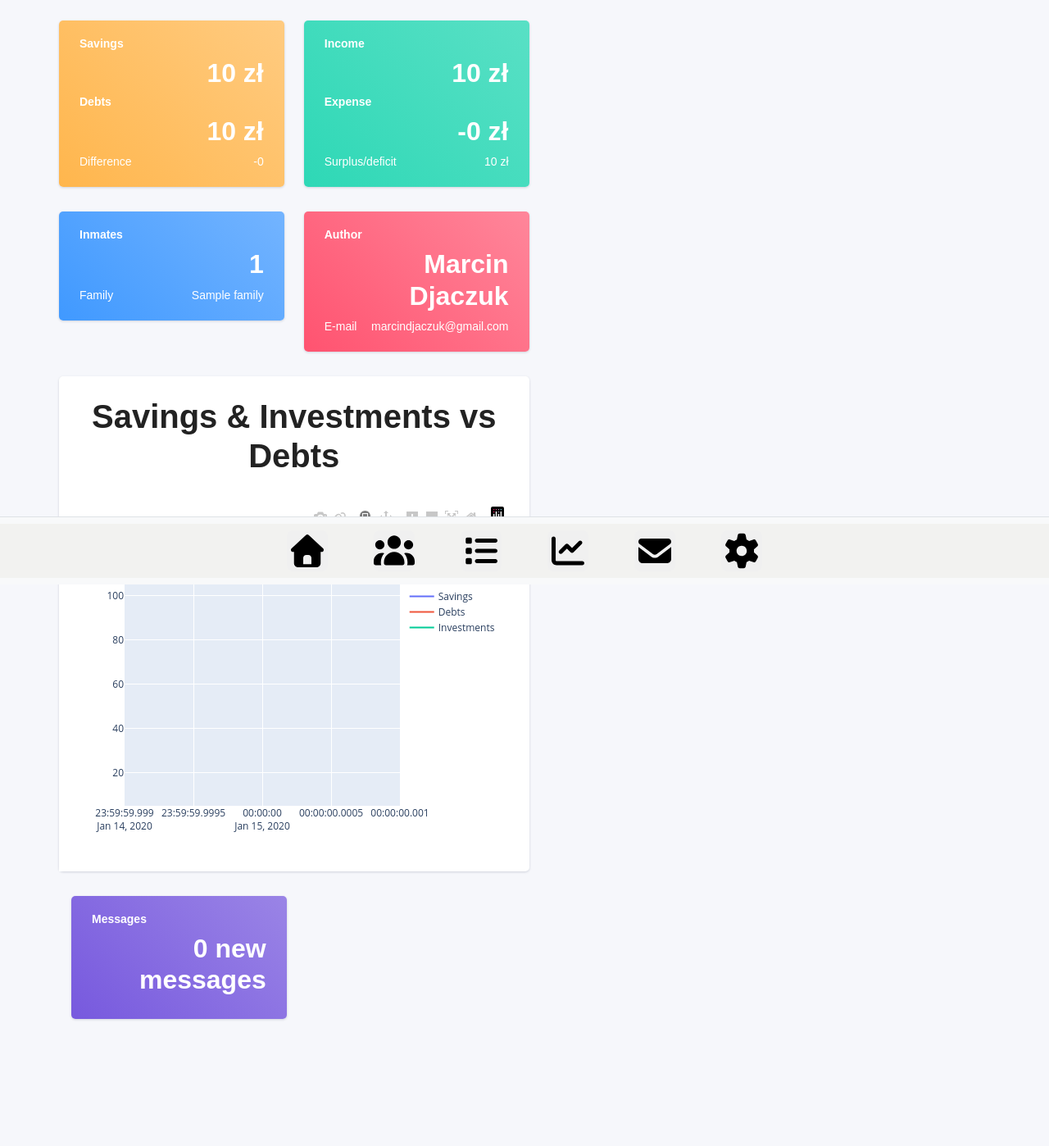
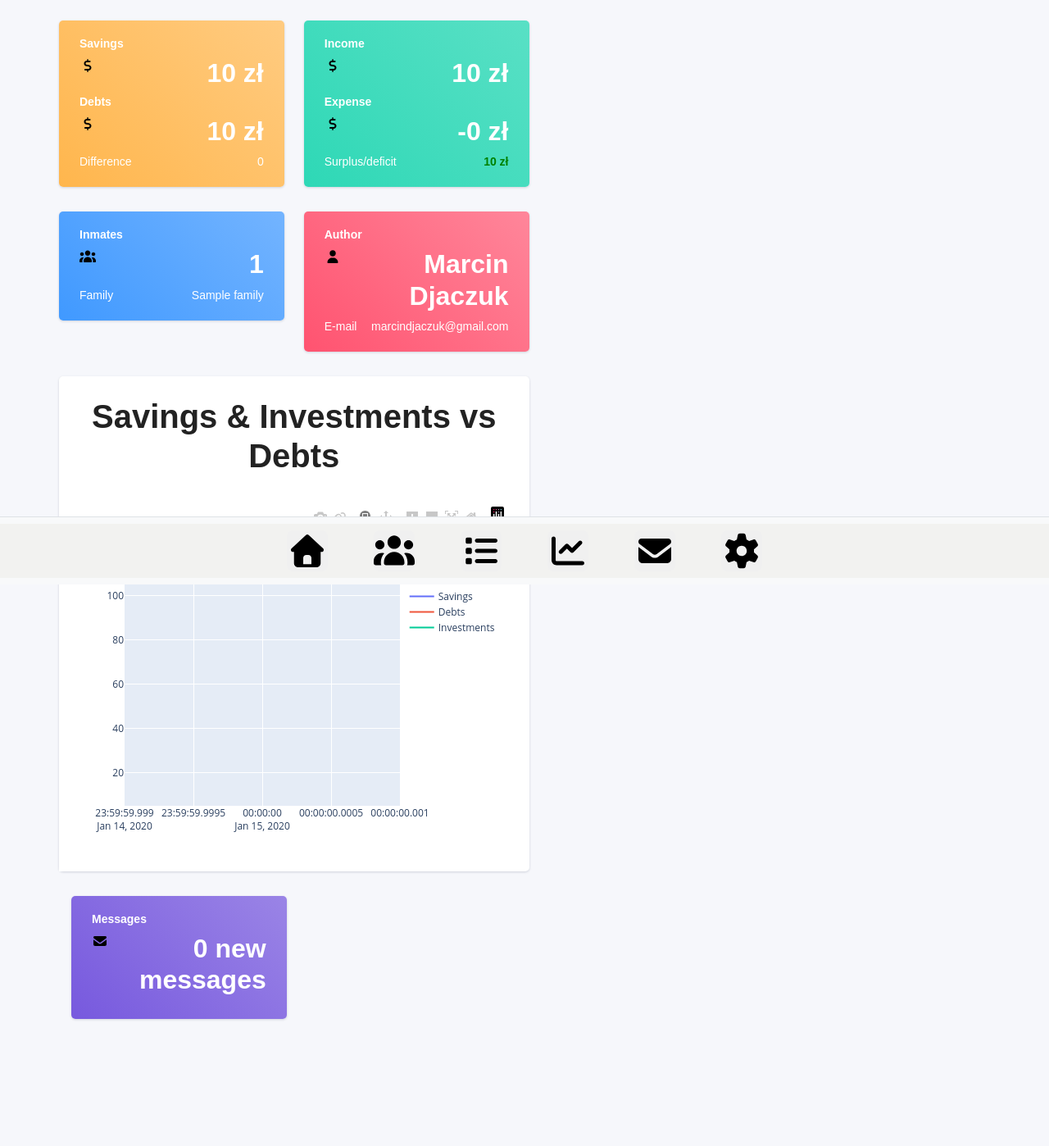
Before and after one commit to MarcinDJacz/Complete_Financial_Planner, a Django app: page / in a window 1280 px wide. Shown: the part 87-1485 px from the top of the page at 82% size. After the commit the page ends 1332 px from the top, so only its background shows below. Run offline with Django 5.2, Linux system fonts and the light colour scheme; a user stored in the database is signed in; tables that the repository leaves empty hold one stand-in row (values such as "Sample post"); some libraries are stand-ins or nearby versions; some web fonts are replaced.

Commit message:
feat(ui): update visual styles and icons across dashboard

```diff
--- a/static/css/my_styles.css
+++ b/static/css/my_styles.css
@@ -3,7 +3,7 @@ body{
 
 }
 main {
-    padding-bottom: 100px;
+  padding-bottom: 70px;
 }
 .nav-icon {
   width: 50px;
@@ -40,7 +40,9 @@ h1{
 
 .positive{
   color: green;
+  font-weight: bold;
 }
 .negative{
   color: red;
+  font-weight: bold;
 }
--- a/templates/base.html
+++ b/templates/base.html
@@ -54,12 +54,12 @@
 
       <section class="pcoded-main-container">
           <div class="pcoded-content">
-            {% block content %}{% endblock content %}
+            {% block content %}
+            {% endblock content %}
           </div>
       </section>
 
     </main>
-
     <footer class="bg-light border-top py-2 fixed-bottom">
       {% block bottom_nav %}
         {% include 'includes/bottom_nav.html' %}
--- a/templates/planner/index.html
+++ b/templates/planner/index.html
@@ -1,5 +1,16 @@
 {% extends 'base.html' %}
 {% load static %}
+
+{% block style %}
+{{ block.super }}
+<style>
+    h2 img{
+    width: 20px;
+    height: 20px;
+    float: left;
+    }
+</style>
+{% endblock %}
 {% block content %}
 <!-- [ Main Content ] start -->
 <div class="row">
@@ -8,24 +19,27 @@
         <div class="card bg-c-yellow order-card">
             <div class="card-body">
                 <h6 class="text-white">Savings</h6>
-                <h2 class="text-end text-white"><i
-                        class="feather icon-repeat float-start"></i><span>{{ summary_savings }} zł</span></h2>
+                <h2 class="text-end text-white">
+                    <img src="{% static 'icons/dollar.svg' %}" alt="Inmates" />
+                    <span>{{ summary_savings }} zł</span>
+                </h2>
                 <h6 class="text-white">Debts</h6>
-                <h2 class="text-end text-white"><i
-                        class="feather icon-repeat float-start"></i><span>{{ summary_debts }} zł</span></h2>
-                <p class="m-b-0">Difference<span class="float-end">-{{ sum_saving_sum_debts }}</span></p>
-            </div>
+                <h2 class="text-end text-white">
+                    <img src="{% static 'icons/dollar.svg' %}" alt="Inmates" />
+                    <span>{{ summary_debts }} zł</span></h2>
+                <p class="m-b-0">Difference<span class="float-end {% if sum_saving_sum_debts > 0 %}positive{% elif sum_saving_sum_debts < 0 %}negative{% endif %}">{{ sum_saving_sum_debts }}</span></p>
+              </div>
         </div>
     </div>
     <div class="col-md-6 col-xl-3">
         <div class="card bg-c-green order-card">
             <div class="card-body">
                 <h6 class="text-white">Income</h6>
-                <h2 class="text-end text-white"><i class="feather icon-tag float-start"></i><span>{{ income_sum }} zł</span>
+                <h2 class="text-end text-white"><img src="{% static 'icons/dollar.svg' %}" alt="Inmates" /><span>{{ income_sum }} zł</span>
                 <h6 class="text-white">Expense</h6>
-                <h2 class="text-end text-white"><i class="feather icon-tag float-start"></i><span>-{{ expense_sum}} zł</span>
+                <h2 class="text-end text-white"><img src="{% static 'icons/dollar.svg' %}" alt="Inmates" /><span>-{{ expense_sum}} zł</span>
                 </h2>
-                <p class="m-b-0">Surplus/deficit<span class="float-end">{{ surplus_deficit }} zł</span></p>
+                <p class="m-b-0">Surplus/deficit<span class="float-end {% if surplus_deficit > 0 %}positive{% elif surplus_deficit < 0 %}negative{% endif %}">{{ surplus_deficit }} zł</span></p>
             </div>
         </div>
     </div>
@@ -36,7 +50,7 @@
         <div class="card bg-c-blue order-card">
             <div class="card-body">
                 <h6 class="text-white">Inmates</h6>
-                <h2 class="text-end text-white"><i class="feather icon-shopping-cart float-start"></i><span>{{ num_inmates }}</span></h2>
+                <h2 class="text-end text-white"><img src="{% static 'icons/inmates.svg' %}" alt="Inmates" /><span>{{ num_inmates }}</span></h2>
                 <p class="m-b-0">Family<span class="float-end"> {{ family_name }}</span></p>
             </div>
         </div>
@@ -45,8 +59,9 @@
         <div class="card bg-c-red order-card">
             <div class="card-body">
                 <h6 class="text-white">Author</h6>
-                <h2 class="text-end text-white"><i
-                        class="feather icon-award float-start"></i><span>Marcin Djaczuk</span></h2>
+                <h2 class="text-end text-white">
+                    <img src="{% static 'icons/author.svg' %}" alt="Inmates" />
+                    <span>Marcin Djaczuk</span></h2>
                 <p class="m-b-0">E-mail<span class="float-end">marcindjaczuk@gmail.com</span></p>
             </div>
         </div>
@@ -75,8 +90,9 @@
         <div class="card bg-c-purple order-card">
             <div class="card-body">
                 <h6 class="text-white">Messages</h6>
-                <h2 class="text-end text-white"><i
-                        class="feather icon-repeat float-start"></i><span>{{ messages_num }} new messages</span></h2>
+                <h2 class="text-end text-white">
+                    <img src="{% static 'icons/contact.svg' %}" alt="Inmates" />
+                    <span>{{ messages_num }} new messages</span></h2>
 
             </div>
         </div>
@@ -88,6 +104,7 @@
 
 <!-- [ Main Content ] end -->
 {% endblock content %}
+
 {% block extrajs %}
 <!-- custom-chart js -->
 <script src="{% static 'assets/js/pages/dashboard-main.js' %}"></script>
--- a/templates/planner/inmates_list.html
+++ b/templates/planner/inmates_list.html
@@ -4,7 +4,7 @@
   <h1>Inmates List<a class="btn btn-primary" style="float: right" href="{% url 'planner:inmate-create' %}">Add new User</a></h1>
 
   {% if inmates %}
-    <h2 style="text-align: center; color: brown">{{ inmates.1.family.name }}<a class="btn btn-primary" style="float: right" href="{% url 'planner:family_update' pk=inmates.1.family.id %}">Change name</a></h2>
+    <h2 style="text-align: center; color: #1691AD">"{{ inmates.1.family.name }}"<a class="btn btn-primary" style="float: right" href="{% url 'planner:family_update' pk=inmates.1.family.id %}">Change name</a></h2>
     <table class="table table-striped table-success">
 
 
--- a/templates/planner/messages_list.html
+++ b/templates/planner/messages_list.html
@@ -1,6 +1,6 @@
 {% extends "base.html" %}
 {% block styles %}
-{{ super.styles }}
+{{ block.super }}
 <style>
   .unread {
   font-weight: bold;
```
Also changed, not shown: static/icons/author.svg (added), static/icons/dollar.svg (added).
